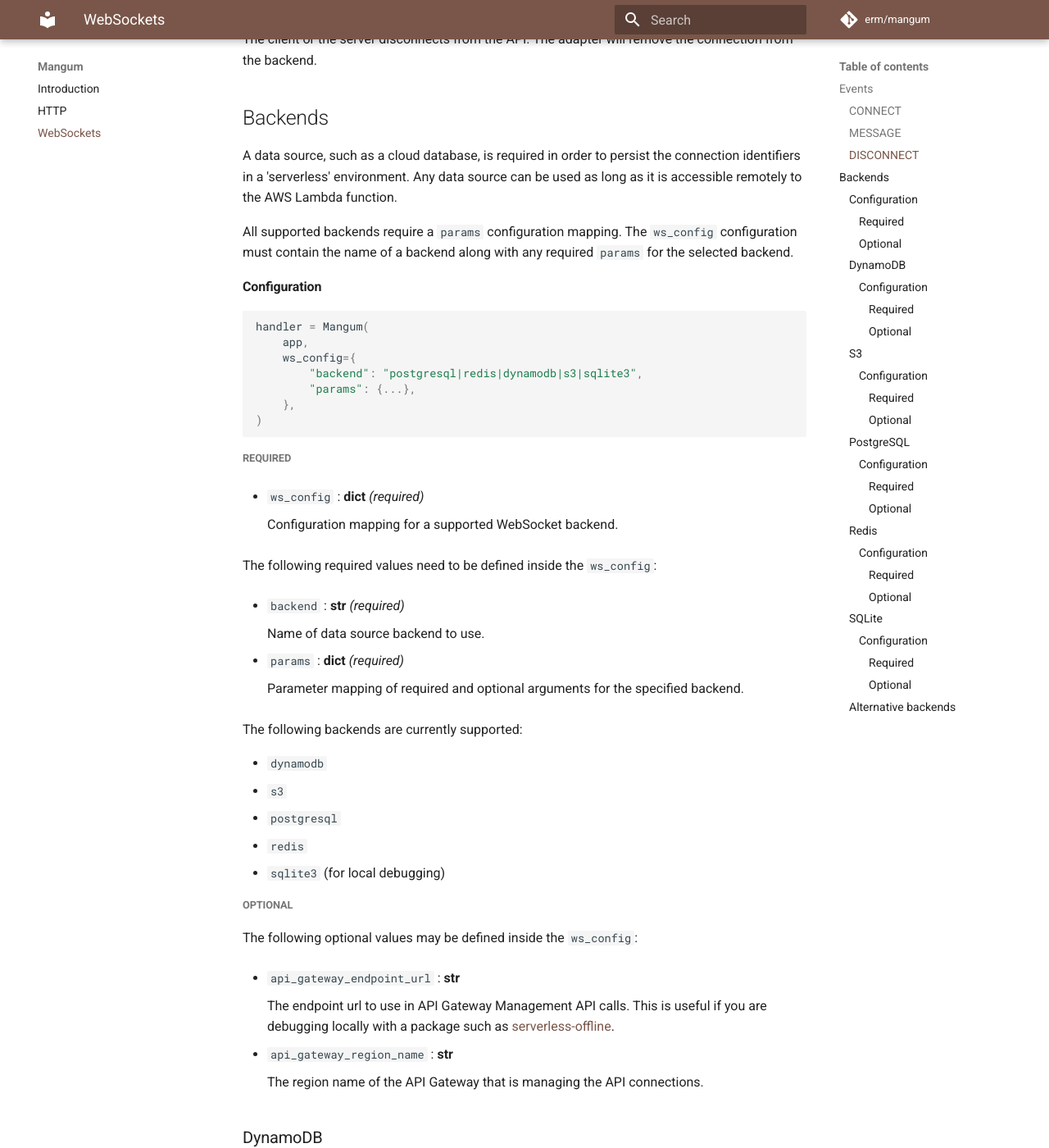
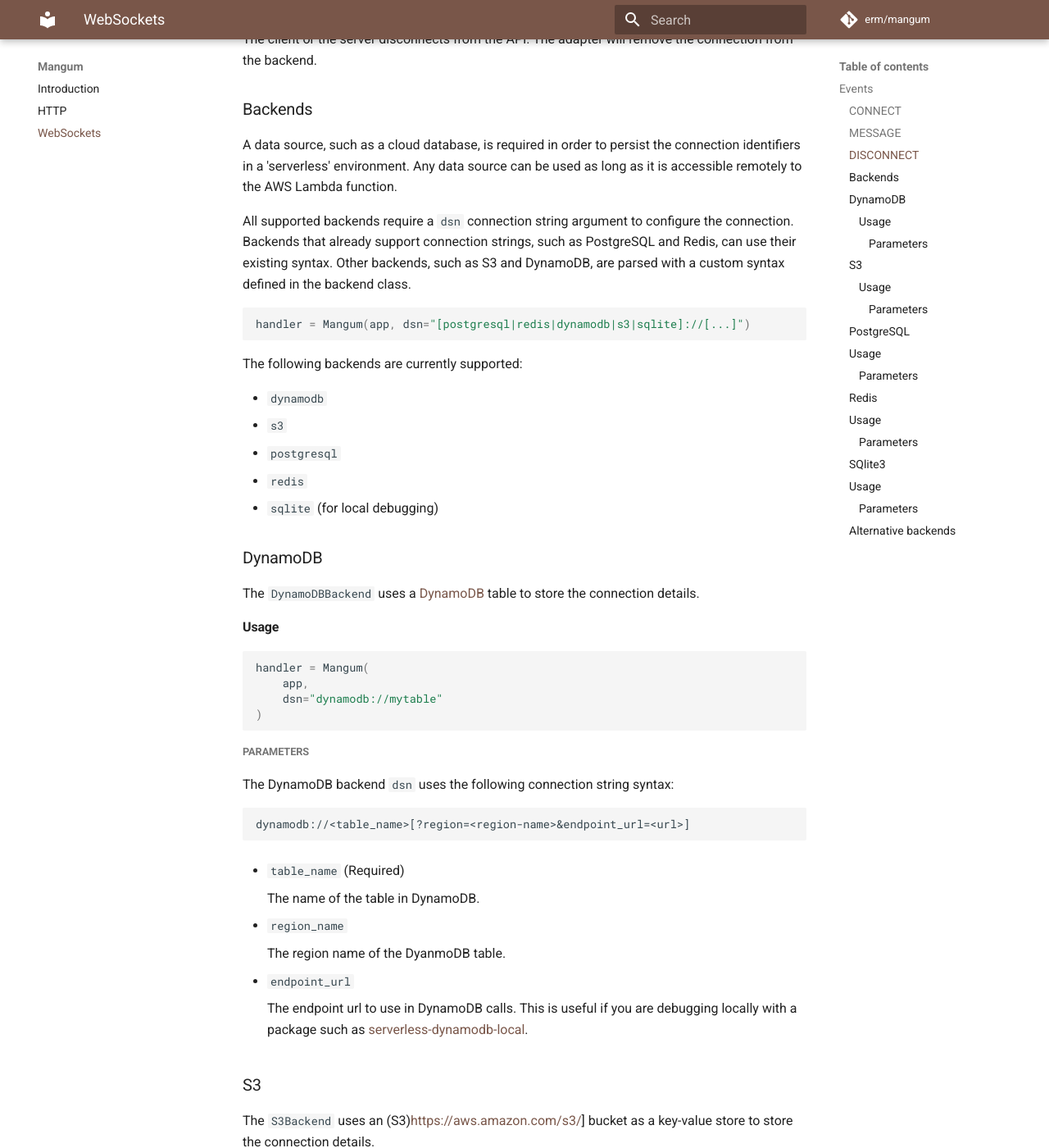
Before and after one commit to Kludex/mangum, an MkDocs documentation site: the page built from docs/websockets.md, in a window 1280 px wide and 1400 px high, scrolled down 690 px. Shown: the whole window at 82% size. Built offline with MkDocs 1.6.1 and Material for MkDocs 9.7.7, drawn with Linux system fonts in a browser that asks for light colours; comment, search, counter and statistics services are not loaded; some of the changed text lies outside the part shown.

Commit message:
Replace WebSocket config/params with URI scheme for all backends (#103)
* Refactor parameters for websocket backends to use connection strings

````diff
--- a/docs/introduction.md
+++ b/docs/introduction.md
@@ -48,7 +48,7 @@
 
 ## Usage
 
-The `Mangum` adapter class is designed to wrap any ASGI application, accepting various configuration options, returning a callable. It can wrap an application and be assigned to the handler:
+The `Mangum` adapter class is designed to wrap any ASGI application and returns a callable. It can wrap an application and be assigned to the handler:
 
 ```python
 from mangum import Mangum
@@ -70,6 +70,55 @@
 
     return response
 ```
+
+## Configuration
+
+The adapter accepts various arguments for configuring lifespan, logging, HTTP, WebSocket, and API Gateway behaviour.
+
+### Usage
+
+```python
+handler = Mangum(
+    app,
+    enable_lifespan=True,
+    log_level="info",
+    api_gateway_base_path=None,
+    text_mime_types=None,
+    dsn=None,
+    api_gateway_endpoint_url=None,
+    api_gateway_region_name=None
+)
+```
+
+#### Parameters
+
+- `enable_lifespan` : **bool**
+
+    Specify whether or not to enable lifespan support. The adapter will automatically determine if lifespan is supported by the framework unless explicitly disabled.
+
+- `log_level` : **str**
+
+    Level parameter for the logger.
+
+- `api_gateway_base_path` : **str**
+
+    Base path to strip from URL when using a custom domain name.
+
+- `text_mime_types` : **list**
+
+    The list of MIME types (in addition to the defaults) that should not return binary responses in API Gateway.
+
+- `dsn`: **str*
+
+    DSN connection string to configure a supported WebSocket backend.
+
+- `api_gateway_endpoint_url` : **str**
+
+    The endpoint url to use when sending data to WebSocket connections in API Gateway. This is useful if you are debugging locally with a package such as [serverless-dynamodb-local](https://github.com/99xt/serverless-dynamodb-local).
+
+- `api_gateway_region_name` : **str**
+
+    The region name of the API Gateway that is managing the API connections.
 
 ## Examples
 
@@ -163,11 +212,6 @@
 
 handler = Mangum(
     app,
-    ws_config={
-        "backend": "s3",
-        "params": {
-            "bucket": "<s3-bucket-to-store-connections>"
-        }
-    }
+    dsn="s3://my-bucket-12345"
 )
 ```
--- a/docs/websockets.md
+++ b/docs/websockets.md
@@ -18,40 +18,15 @@
 
 The client or the server disconnects from the API. The adapter will remove the connection from the backend.
 
-## Backends
+### Backends
 
 A data source, such as a cloud database, is required in order to persist the connection identifiers in a 'serverless' environment. Any data source can be used as long as it is accessible remotely to the AWS Lambda function.
 
-All supported backends require a `params` configuration mapping. The `ws_config` configuration must contain the name of a backend along with any required `params` for the selected backend.
-
-#### Configuration
+All supported backends require a `dsn` connection string argument to configure the connection. Backends that already support connection strings, such as PostgreSQL and Redis, can use their existing syntax. Other backends, such as S3 and DynamoDB, are parsed with a custom syntax defined in the backend class.
 
 ```python
-handler = Mangum(
-    app,
-    ws_config={
-        "backend": "postgresql|redis|dynamodb|s3|sqlite3",
-        "params": {...},
-    },
-)
+handler = Mangum(app, dsn="[postgresql|redis|dynamodb|s3|sqlite]://[...]")
 ```
-
-##### Required
-
-- `ws_config` : **dict** *(required)*
-
-    Configuration mapping for a supported WebSocket backend.
-
-The following required values need to be defined inside the `ws_config`:
-
-- `backend` : **str** *(required)*
-
-    Name of data source backend to use.
-
-
-- `params` : **dict** *(required)*
-
-    Parameter mapping of required and optional arguments for the specified backend.
 
 The following backends are currently supported:
 
@@ -59,81 +34,67 @@
  - `s3`
  - `postgresql`
  - `redis`
- - `sqlite3` (for local debugging)
-
-##### Optional
-
-The following optional values may be defined inside the `ws_config`:
-
-- `api_gateway_endpoint_url` : **str**
-
-    The endpoint url to use in API Gateway Management API calls. This is useful if you are debugging locally with a package such as [serverless-offline](https://github.com/dherault/serverless-offline).
-
-- `api_gateway_region_name` : **str**
-
-    The region name of the API Gateway that is managing the API connections.
+ - `sqlite` (for local debugging)
 
 ### DynamoDB
 
-The `DynamoDBackend` uses a [DynamoDB](https://aws.amazon.com/dynamodb/) table to store the connection details.
+The `DynamoDBBackend` uses a [DynamoDB](https://aws.amazon.com/dynamodb/) table to store the connection details.
 
-#### Configuration
+#### Usage
 
 ```python
 handler = Mangum(
     app,
-    ws_config={
-        "backend": "dynamodb",
-        "params":{
-            "table_name": "connections"
-        },
-    },
+    dsn="dynamodb://mytable"
 )
 ```
 
-##### Required
+##### Parameters
 
-- `table_name` : **str** *(required)*
+The DynamoDB backend `dsn` uses the following connection string syntax:
+
+```
+dynamodb://<table_name>[?region=<region-name>&endpoint_url=<url>]
+```
+
+- `table_name` (Required)
 
     The name of the table in DynamoDB.
 
-##### Optional
-
-- `region_name` : **str**
+- `region_name`
 
     The region name of the DyanmoDB table.
 
-- `endpoint_url`: **str**
+- `endpoint_url`
 
     The endpoint url to use in DynamoDB calls. This is useful if you are debugging locally with a package such as [serverless-dynamodb-local](https://github.com/99xt/serverless-dynamodb-local).
 
 ### S3
 
-The `S3Backend` uses an [Amazon S3](https://aws.amazon.com/s3/](https://aws.amazon.com/s3/) bucket as a key-value store to store the connection details.
+The `S3Backend` uses an (S3)[https://aws.amazon.com/s3/](https://aws.amazon.com/s3/)] bucket as a key-value store to store the connection details.
 
-#### Configuration
+#### Usage
 
 ```python
 handler = Mangum(
     app,
-    ws_config={
-        "backend": "s3",
-        "params": {
-            "bucket": "asgi-websocket-connections-12345"
-        },
-    },
+    dsn="s3://my-bucket-12345"
 )
 ```
 
-##### Required
+##### Parameters
 
-- `bucket` : **str** *(required)*
+The S3 backend `dsn` uses the following connection string syntax:
+
+```
+s3://<bucket>[/key/...][?region=<region-name>]
+```
+
+- `bucket` (Required)
 
     The name of the bucket in S3.
 
-##### Optional
-
-- `region_name` : **str**
+- `region_name`
 
     The region name of the S3 bucket.
 
@@ -141,126 +102,80 @@
 
 The `PostgreSQLBackend` requires [psycopg2](https://github.com/psycopg/psycopg2) and access to a remote PostgreSQL database.
 
-#### Configuration
+### Usage
 
 ```python
 handler = Mangum(
     app,
-    ws_config={
-        "backend": "postgresql",
-        "params": {
-            "database": "mangum",
-            "user": "postgres",
-            "password": "correct horse battery staple",
-            "host": "mydb.12345678910.ap-southeast-1.rds.amazonaws.com"
-        },
-    },
+    dsn="postgresql://myuser:mysecret@my.host:5432/mydb"
 )
 ```
 
-##### Required
+##### Parameters
 
-- `uri`: **str** *(required)*
-    The connection string for the remote database.
+The PostgreSQL backend `dsn` uses the following connection string syntax:
 
-If a `uri` is not supplied, then the following parameters are required:
+```
+postgresql://[user[:password]@][host][:port][,...][/dbname][?param1=value1&...]
+```
 
-- `database` : **str** *(required)*
+`host` (Required)
 
-    The name of the database.
+    The network location of the PostgreSQL database
 
-- `user` : **str** *(required)*
-
-    Postgres user username.
-
-- `password` : **str** *(required)*
-
-    Postgres user password.
-
-- `host` : **str** *(required)*
-
-    Host for Postgres database connection.
-
-##### Optional
-
-- `port` : **str** (default=`5432`)
-
-    Port number for Postgres database connection.
-
-- `connect_timeout` **int** (default=`5`)
-
-    Timeout for database connection.
-
-- `table_name` **str (default=`"connection"`)
-
-    Table name to use to store WebSocket connections.
+Read more about the supported uri schemes and additional parameters [here](https://www.postgresql.org/docs/10/libpq-connect.html#LIBPQ-CONNSTRING).
 
 ### Redis
 
-The `RedisBackend` requires [redis-py](https://github.com/andymccurdy/redis-py) and access to a Redis server.
+The `RedisBackend` requires (redis-py)[https://github.com/andymccurdy/redis-py] and access to a Redis server.
 
-#### Configuration
+### Usage
 
 ```python
 handler = Mangum(
     app,
-    ws_config={
-        "backend": "redis",
-        "params": {
-            "host": "my.redis.host",
-            "port": 6379
-            "password": "correct horse battery staple",
-        },
-    },
+    dsn="redis://:mysecret@my.host:6379/0"
 )
 ```
 
-##### Required
+#### Parameters
 
-- `host` : **str** *(required)*
+The Redis backend `dsn` uses the following connection string syntax:
 
-    Host for Redis server.
+```
+redis://[[user:]password@]host[:port][/database]
+```
 
-##### Optional
+- `host` (required)
 
-- `port` : **str** (default=`6379`)
+    The network location of the Redis server.
 
-    Port number for Redis server.
+Read more about the supported uri schemes and additional parameters [here](https://www.iana.org/assignments/uri-schemes/prov/redis).
 
-- `password` : **str**
+### SQlite3
 
-    Password for Redis server.
+The `sqlite` backend uses a local [sqlite3](https://docs.python.org/3/library/sqlite3.html) database to store connection. It is intended for ***local*** debugging (with a package such as [Serverless Offline](https://github.com/dherault/serverless-offline)) and will ***not*** work in an AWS Lambda deployment.
 
-### SQLite
-
-The `sqlite3` backend uses a local [sqlite3](https://docs.python.org/3/library/sqlite3.html) database to store connection. It is intended for ***local*** debugging (with a package such as [Serverless Offline](https://github.com/dherault/serverless-offline)) and will ***not*** work in an AWS Lambda deployment.
-
-#### Configuration
+### Usage
 
 ```python
 handler = Mangum(
     app,
-    ws_config={
-        "backend": "sqlite3",
-        "params": {
-            "file_path": "mangum.sqlite3",
-            "table_name": "connection",
-        },
-    },
+    dsn="sqlite://mydbfile.sqlite3"
 )
 ```
 
-##### Required
+#### Parameters
 
-- `file_path` : **str** *(required)*
+The SQLite backend uses the following connection string syntax:
 
-    The file name or path to a sqlite3 file. If one does not exist, then it will be created automatically.
+```
+sqlite://[file_path].db
+```
 
-##### Optional
+- `file_path` (Requred)
 
-- `table_name` : **str** (default=`"connection"`)
-
-    The name of the table to use for the connections in an sqlite3 database.
+    The file name or path to an sqlite3 database file. If one does not exist, then it will be created automatically.
 
 ### Alternative backends
 
````
Also changed, not shown: README.md (+51 -7 lines), docs/http.md (+2 -26 lines), 12 other files.
